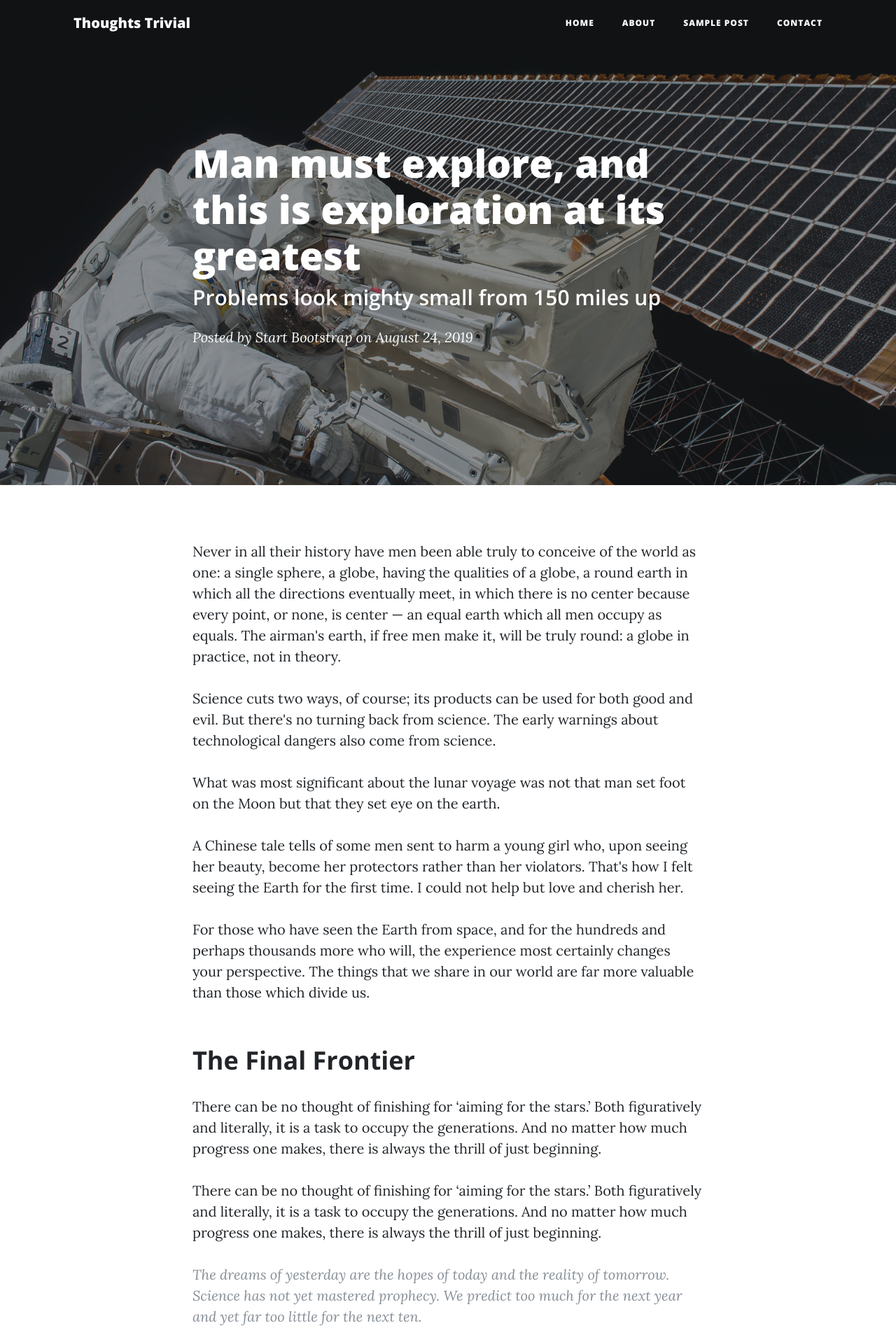
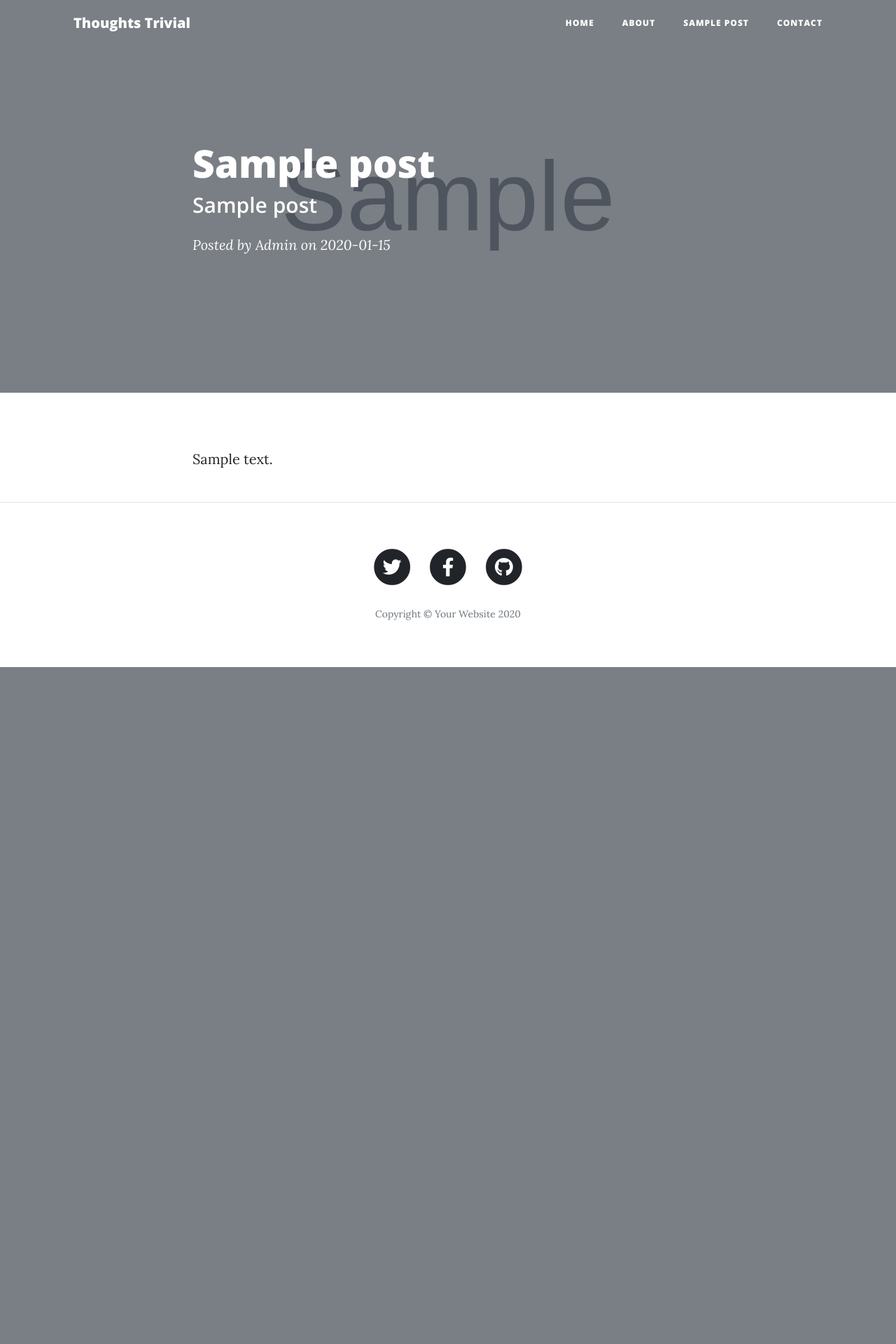
Before and after one commit to Harshal-Vaidya/FlaskSite, a Flask app: template templates/post.html in a window 1280 px wide. Shown: the top 1920 px of the page at 70% size. After the commit the page ends 953 px from the top, so only its background shows below. Run offline with Flask 2, Linux system fonts and the light colour scheme; tables that the repository leaves empty hold one stand-in row (values such as "Sample post"); the template is opened without the code that fills it: values that come from a table or form of the project are taken from there, most other values are stand-ins (such as "Sample title", 1, 10 or a date in 2020); grey boxes marked "Sample" are stand-in pictures; some libraries are stand-ins or nearby versions.

Commit message:
Version 3 Make sure to change gmailid password in config.json,Added Gmail SMTP, completed posts in database

```diff
--- a/config.json
+++ b/config.json
@@ -4,6 +4,10 @@
     "local_server": "True",
     "local_uri":"mysql+pymysql://root:@localhost/thoughtstrivial",
     "prod_uri": "mysql+pymysql://root:@localhost/thoughtstrivial",
-    "fb_url": "https://www.facebook.com"
+    "fb_url": "https://www.facebook.com",
+    "gmail-user":"mailid@gmail.com",
+    "gmail-password":"password",
+    "about_text": "Hi I am Harshal and I create great websites",
+    "no_of_posts": 3
   }
 }
--- a/main.py
+++ b/main.py
@@ -3,6 +3,7 @@ from flask_sqlalchemy import SQLAlchemy
 from datetime import datetime
 import json
 import pymysql
+from flask_mail import Mail
 # ------------------------------------------------this has been added after making parameters configurable
 with open('config.json', 'r') as c:
     params = json.load(c)["params"]
@@ -10,6 +11,17 @@ with open('config.json', 'r') as c:
 local_server = True
 
 app = Flask(__name__)
+# ---------------------------------------gmail smtp
+
+app.config.update(
+    MAIL_SERVER = 'smtp.gmail.com',
+    MAIL_PORT = '465',
+    MAIL_USE_SSL = True,
+    MAIL_USERNAME = params['gmail-user'],
+    MAIL_PASSWORD=  params['gmail-password']
+)
+mail = Mail(app)
+# --------------------------------------
 if (local_server):
     app.config['SQLALCHEMY_DATABASE_URI'] = params['local_uri']
 else:
@@ -27,10 +39,20 @@ class Contacts(db.Model):
     date = db.Column(db.String(12), nullable=True)
     email = db.Column(db.String(20), nullable=False)
 
+class Posts(db.Model):
+    sno = db.Column(db.Integer, primary_key=True)
+    title = db.Column(db.String(80), nullable=False)
+    subtitle = db.Column(db.String(80), nullable=False)
+    content = db.Column(db.String(120), nullable=False)
+    date = db.Column(db.String(12), nullable=True)
+    slug = db.Column(db.String(21), nullable=False)
+    img_file = db.Column(db.String(12), nullable=True)
+
 
 @app.route("/home")
 def main():
-    return render_template('index.html',params=params)
+    posts = Posts.query.filter_by().all()[0:params['no_of_posts']]
+    return render_template('index.html',params=params,posts=posts)
 
 
 @app.route("/about")
@@ -49,12 +71,21 @@ def contact():
         entry = Contacts(name=name, phone_num=phone, message=message, date=datetime.now(), email=email)
         db.session.add(entry)
         db.session.commit()
+        # ------------------------------smtp mail
+        mail.send_message('New message from ' + name,
+                          sender=email,
+                          recipients=[params['gmail-user']],
+                          body=message + "\n" + phone
+                          )
+    #     -----------------------smtp ends here
     return render_template('contact.html',params=params)
 
 
-@app.route("/post")
-def post():
-    return render_template('post.html',params=params)
+@app.route("/post/<string:post_slug>")
+def post_route(post_slug):
+    post = Posts.query.filter_by(slug=post_slug).first()
+
+    return render_template('post.html',params=params,post=post)
 
 
 app.run(debug=True)
--- a/templates/post.html
+++ b/templates/post.html
@@ -2,17 +2,18 @@
 {% block body %}
 
   <!-- Page Header -->
-  <header class="masthead" style="background-image: url('img/post-bg.jpg')">
+{% set fname = 'img/' + post.img_file %}
+  <header class="masthead" style="background-image: url('{{ url_for('static', filename=fname) }}')">
     <div class="overlay"></div>
     <div class="container">
       <div class="row">
         <div class="col-lg-8 col-md-10 mx-auto">
           <div class="post-heading">
-            <h1>Man must explore, and this is exploration at its greatest</h1>
-            <h2 class="subheading">Problems look mighty small from 150 miles up</h2>
+            <h1>{{post.title}}</h1>
+            <h2 class="subheading">{{post.subtitle}}</h2>
             <span class="meta">Posted by
-              <a href="#">Start Bootstrap</a>
-              on August 24, 2019</span>
+              <a href="#">Admin</a>
+              on {{post.date}}</span>
           </div>
         </div>
       </div>
@@ -24,42 +25,7 @@
     <div class="container">
       <div class="row">
         <div class="col-lg-8 col-md-10 mx-auto">
-          <p>Never in all their history have men been able truly to conceive of the world as one: a single sphere, a globe, having the qualities of a globe, a round earth in which all the directions eventually meet, in which there is no center because every point, or none, is center — an equal earth which all men occupy as equals. The airman's earth, if free men make it, will be truly round: a globe in practice, not in theory.</p>
-
-          <p>Science cuts two ways, of course; its products can be used for both good and evil. But there's no turning back from science. The early warnings about technological dangers also come from science.</p>
-
-          <p>What was most significant about the lunar voyage was not that man set foot on the Moon but that they set eye on the earth.</p>
-
-          <p>A Chinese tale tells of some men sent to harm a young girl who, upon seeing her beauty, become her protectors rather than her violators. That's how I felt seeing the Earth for the first time. I could not help but love and cherish her.</p>
-
-          <p>For those who have seen the Earth from space, and for the hundreds and perhaps thousands more who will, the experience most certainly changes your perspective. The things that we share in our world are far more valuable than those which divide us.</p>
-
-          <h2 class="section-heading">The Final Frontier</h2>
-
-          <p>There can be no thought of finishing for ‘aiming for the stars.’ Both figuratively and literally, it is a task to occupy the generations. And no matter how much progress one makes, there is always the thrill of just beginning.</p>
-
-          <p>There can be no thought of finishing for ‘aiming for the stars.’ Both figuratively and literally, it is a task to occupy the generations. And no matter how much progress one makes, there is always the thrill of just beginning.</p>
-
-          <blockquote class="blockquote">The dreams of yesterday are the hopes of today and the reality of tomorrow. Science has not yet mastered prophecy. We predict too much for the next year and yet far too little for the next ten.</blockquote>
-
-          <p>Spaceflights cannot be stopped. This is not the work of any one man or even a group of men. It is a historical process which mankind is carrying out in accordance with the natural laws of human development.</p>
-
-          <h2 class="section-heading">Reaching for the Stars</h2>
-
-          <p>As we got further and further away, it [the Earth] diminished in size. Finally it shrank to the size of a marble, the most beautiful you can imagine. That beautiful, warm, living object looked so fragile, so delicate, that if you touched it with a finger it would crumble and fall apart. Seeing this has to change a man.</p>
-
-          <a href="#">
-            <img class="img-fluid" src="img/post-sample-image.jpg" alt="">
-          </a>
-          <span class="caption text-muted">To go places and do things that have never been done before – that’s what living is all about.</span>
-
-          <p>Space, the final frontier. These are the voyages of the Starship Enterprise. Its five-year mission: to explore strange new worlds, to seek out new life and new civilizations, to boldly go where no man has gone before.</p>
-
-          <p>As I stand out here in the wonders of the unknown at Hadley, I sort of realize there’s a fundamental truth to our nature, Man must explore, and this is exploration at its greatest.</p>
-
-          <p>Placeholder text by
-            <a href="http://spaceipsum.com/">Space Ipsum</a>. Photographs by
-            <a href="https://www.flickr.com/photos/nasacommons/">NASA on The Commons</a>.</p>
+          <p>{{post.content}}</p>
         </div>
       </div>
     </div>
```
Also changed, not shown: templates/index.html (+14 -8 lines).
